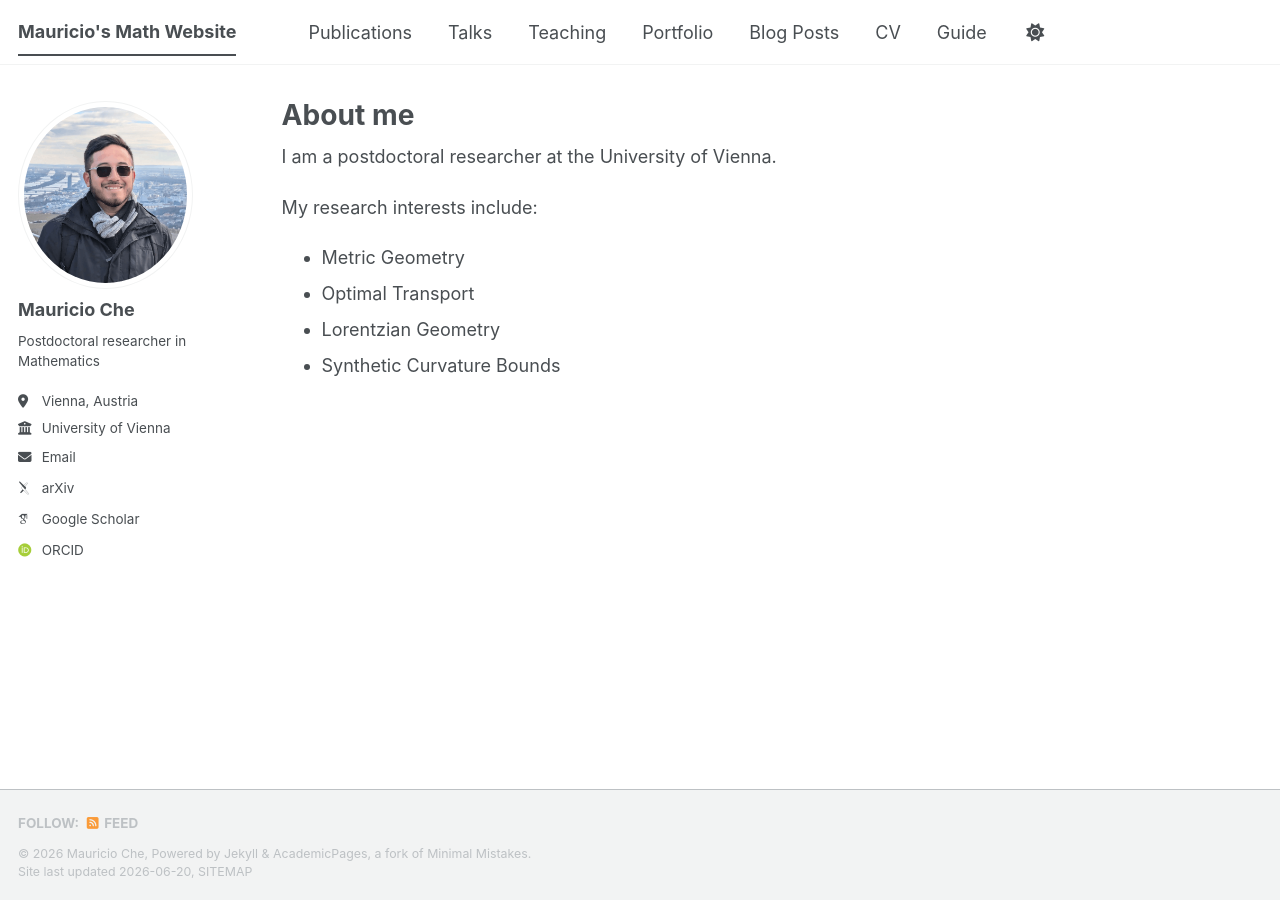
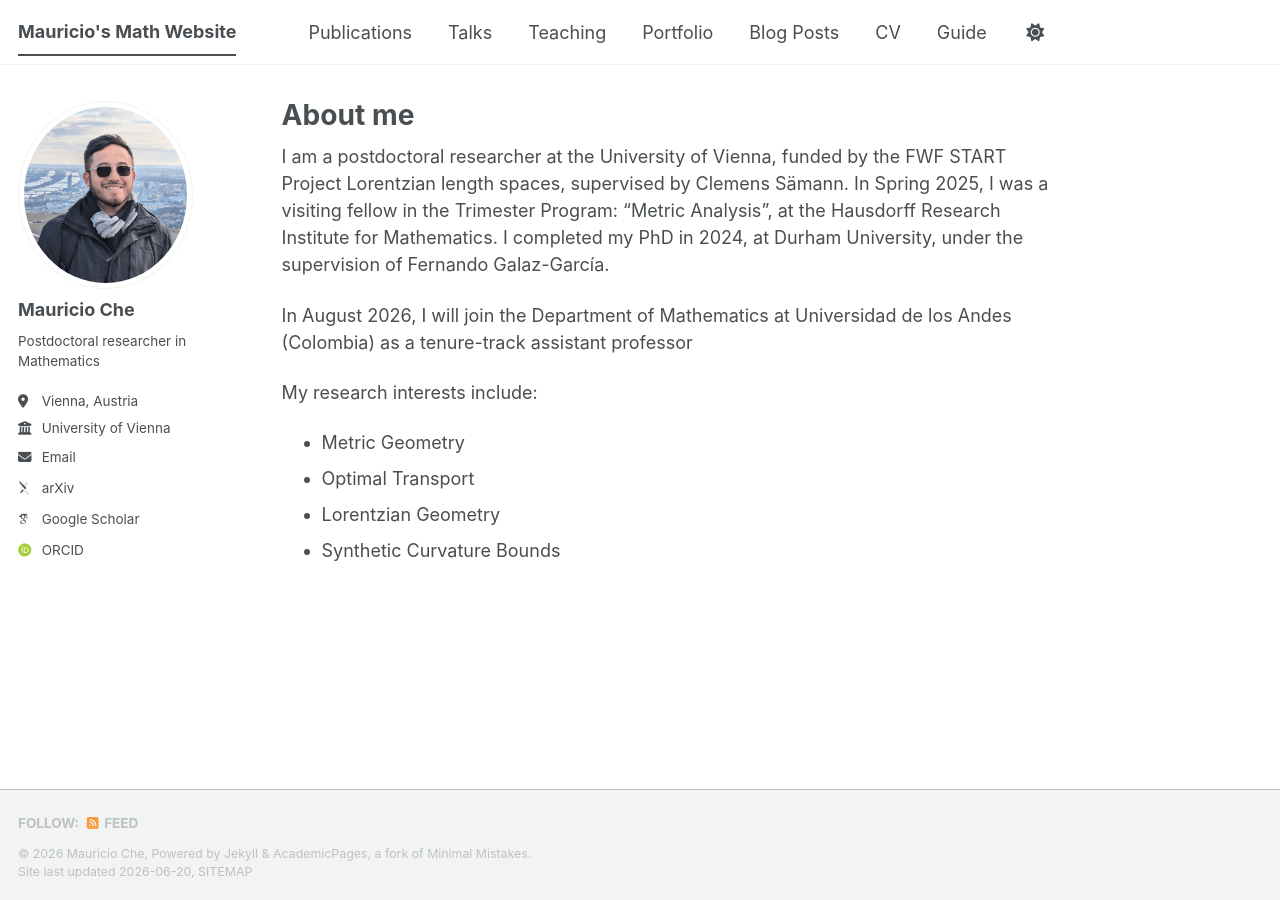
Before and after one commit to MauricioChe/mauricioche.github.io, a Jekyll site: the page built from _pages/about.md, in a window 1280 px wide. Built offline with Jekyll 4.4.1, drawn with Linux system fonts in a browser that asks for light colours; some web fonts are replaced; a script bundle is joined from its source files by our own code; library files that are not in the unit come from our copies.

Commit message:
Update about.md

```diff
--- a/_pages/about.md
+++ b/_pages/about.md
@@ -7,7 +7,9 @@ redirect_from:
   - /about.html
 ---
 
-I am a postdoctoral researcher at the University of Vienna.
+I am a postdoctoral researcher at the University of Vienna, funded by the FWF START Project Lorentzian length spaces, supervised by Clemens Sämann. In Spring 2025, I was a visiting fellow in the Trimester Program: "Metric Analysis", at the Hausdorff Research Institute for Mathematics. I completed my PhD in 2024, at Durham University, under the supervision of Fernando Galaz-García.
+
+In August 2026, I will join the Department of Mathematics at Universidad de los Andes (Colombia) as a tenure-track assistant professor
 
 My research interests include:
 
```
